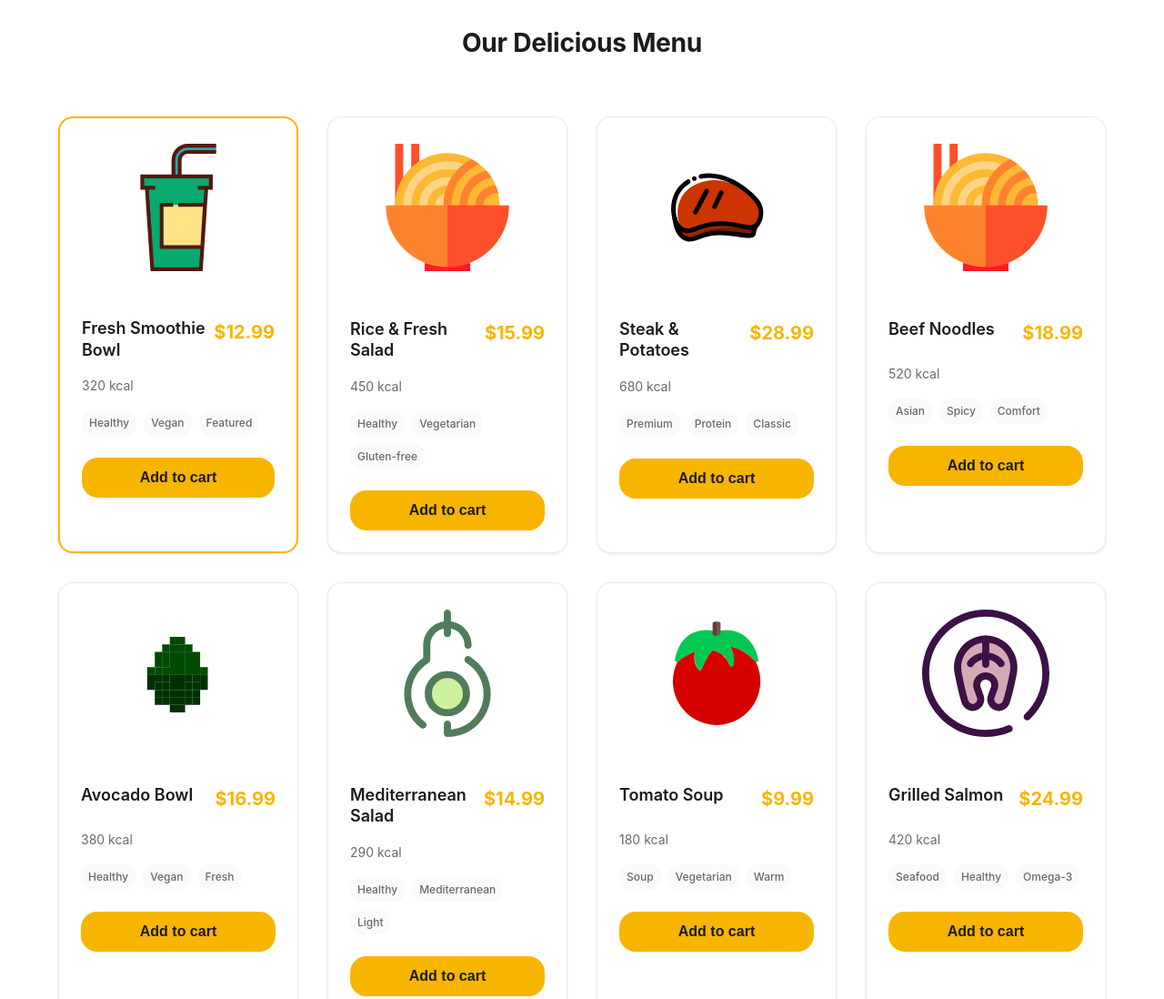
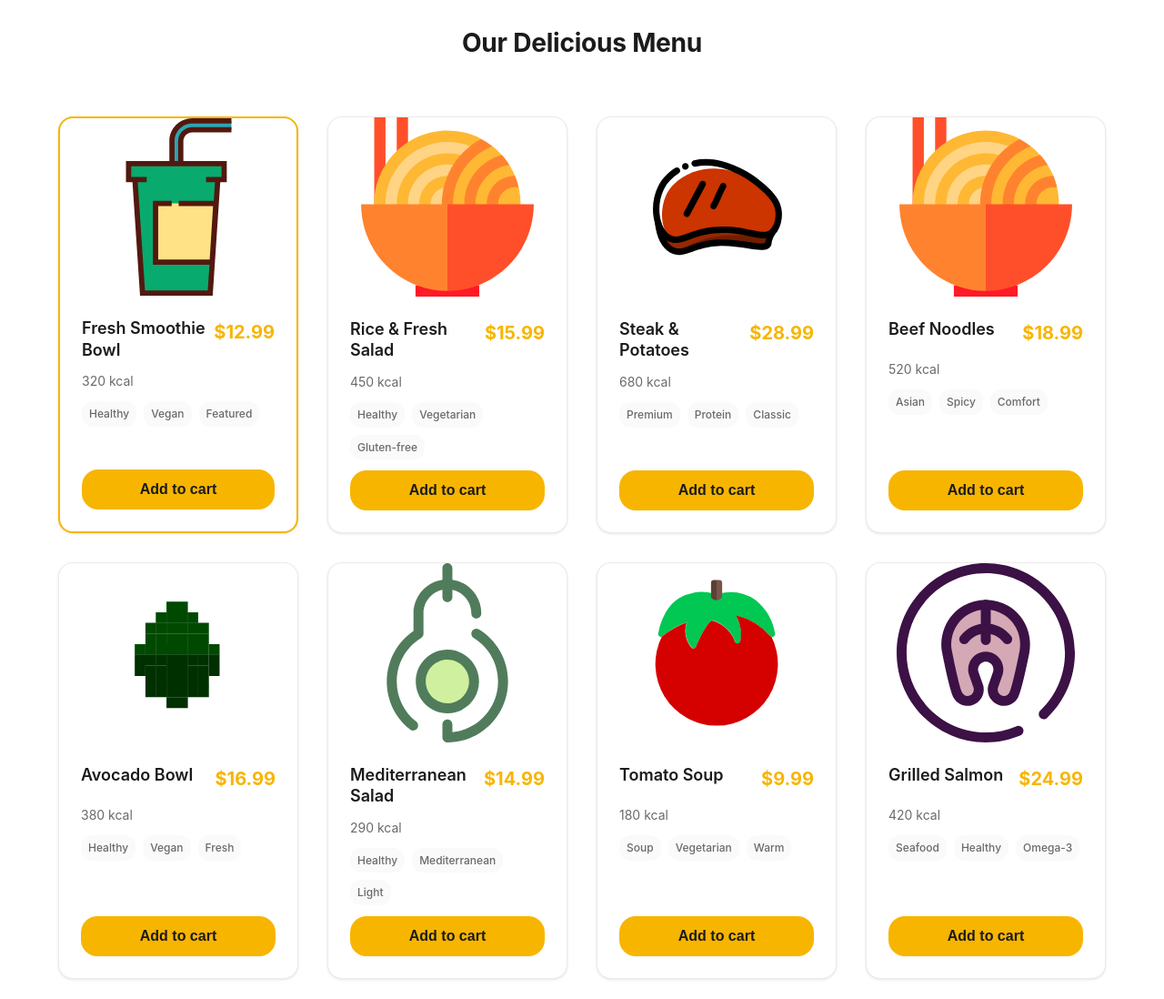
Before and after one commit to mutlukurt/foodfun, a website built with Vite: page index.html in a window 1280 px wide. Shown: the part 2240-3338 px from the top of the page at 91% size. Built offline with nearby package versions, Linux system fonts and the light colour scheme.

Commit message:
ui(menu): equal-height cards and bottom-aligned CTA; clamp titles and stabilize media

```diff
--- a/src/components/MenuCarousel.js
+++ b/src/components/MenuCarousel.js
@@ -100,11 +100,11 @@ export class MenuCarousel {
 
   createMenuCard(item) {
     const card = document.createElement('div');
-    card.className = `menu-card ${item.featured ? 'featured' : ''}`;
+    card.className = `menu-card h-full flex flex-col ${item.featured ? 'featured' : ''}`;
 
     // Image with bundled asset URL
     const imageContainer = document.createElement('div');
-    imageContainer.className = 'menu-card__media';
+    imageContainer.className = 'card-media';
 
     const image = document.createElement('img');
 
@@ -112,7 +112,7 @@ export class MenuCarousel {
     image.src = getAsset(item.image);
 
     image.alt = `Delicious ${item.title.toLowerCase()} - a mouthwatering dish that showcases our culinary expertise`;
-    image.className = 'menu-card__img';
+    image.className = 'w-full h-full object-contain';
     image.loading = 'lazy';
     image.decoding = 'async';
 
@@ -126,14 +126,14 @@ export class MenuCarousel {
 
     // Content
     const content = document.createElement('div');
-    content.className = 'menu-card-content';
+    content.className = 'card-body grow flex flex-col gap-3';
 
     // Header with title and price
     const header = document.createElement('div');
-    header.className = 'menu-card-header';
+    header.className = 'title-price flex items-start justify-between gap-2';
 
     const title = document.createElement('h3');
-    title.className = 'menu-card-title';
+    title.className = 'menu-card-title line-clamp-2';
     title.textContent = item.title;
 
     const price = document.createElement('span');
@@ -145,12 +145,12 @@ export class MenuCarousel {
 
     // Calories
     const calories = document.createElement('p');
-    calories.className = 'menu-card-kcal';
+    calories.className = 'kcal text-sm text-muted-foreground';
     calories.textContent = formatCalories(item.kcal);
 
     // Tags
     const tagsContainer = document.createElement('div');
-    tagsContainer.className = 'menu-card-tags';
+    tagsContainer.className = 'tags flex flex-wrap gap-2';
 
     item.tags.forEach(tag => {
       const tagElement = document.createElement('span');
@@ -161,17 +161,22 @@ export class MenuCarousel {
 
     // CTA Button
     const ctaBtn = document.createElement('button');
-    ctaBtn.className = 'btn btn-primary menu-card-cta';
+    ctaBtn.className = 'btn w-full';
     ctaBtn.textContent = 'Add to cart';
     ctaBtn.addEventListener('click', () => {
       addToCart(item.id);
     });
 
+    // CTA wrapper for bottom alignment
+    const ctaWrapper = document.createElement('div');
+    ctaWrapper.className = 'cta mt-auto';
+    ctaWrapper.appendChild(ctaBtn);
+
     // Assemble content
     content.appendChild(header);
     content.appendChild(calories);
     content.appendChild(tagsContainer);
-    content.appendChild(ctaBtn);
+    content.appendChild(ctaWrapper);
 
     // Assemble card
     card.appendChild(imageContainer);
--- a/src/styles/components.css
+++ b/src/styles/components.css
@@ -419,6 +419,8 @@
   min-height: 200px; /* Prevent collapsing when data unavailable */
 }
 
+
+
 .menu-container h2 {
   text-align: center;
   margin-bottom: var(--space-2xl);
@@ -433,6 +435,7 @@
   display: grid;
   grid-template-columns: repeat(auto-fit, minmax(280px, 1fr));
   gap: var(--space-lg);
+  align-items: stretch;
 }
 
 /* Desktop grid - 4 columns */
@@ -474,6 +477,9 @@
   transition: all var(--transition-normal);
   width: 100%;
   max-width: 100%;
+  display: flex;
+  flex-direction: column;
+  height: 100%;
 }
 
 .menu-card:hover {
@@ -487,35 +493,33 @@
 }
 
 .card-media {
-  aspect-ratio: 4 / 3;
+  aspect-ratio: 4/3;
+  width: 100%;
   overflow: hidden;
   border-radius: var(--radius);
 }
 
-.menu-card__media {
-  aspect-ratio: 4/3;
-  border-radius: var(--radius);
-  overflow: hidden;
-  display: grid;
-  place-items: center;
-}
-
-.menu-card__img {
-  width: clamp(96px, 12vw, 140px);
-  height: clamp(96px, 12vw, 140px);
+.card-media img,
+.card-media svg {
+  width: 100%;
+  height: 100%;
   object-fit: contain;
-  display: block;
-}
-
-.menu-card-content {
+}
+
+.card-body {
   padding: 1.5rem;
-}
-
-.menu-card-header {
+  display: flex;
+  flex-direction: column;
+  gap: 0.75rem;
+  min-height: 0;
+  flex: 1;
+}
+
+.title-price {
   display: flex;
   justify-content: space-between;
   align-items: flex-start;
-  margin-bottom: var(--space-sm);
+  gap: 0.5rem;
 }
 
 .menu-card-title {
@@ -523,6 +527,8 @@
   font-weight: 600;
   color: var(--text);
   margin: 0;
+  flex: 1;
+  min-width: 0;
 }
 
 .menu-card-price {
@@ -531,17 +537,15 @@
   color: var(--brand);
 }
 
-.menu-card-kcal {
+.kcal {
   font-size: 14px;
   color: var(--muted);
-  margin-bottom: var(--space-sm);
-}
-
-.menu-card-tags {
+}
+
+.tags {
   display: flex;
   flex-wrap: wrap;
-  gap: var(--space-xs);
-  margin-bottom: var(--space-md);
+  gap: 0.5rem;
 }
 
 .menu-card-tag {
@@ -553,7 +557,11 @@
   font-weight: 500;
 }
 
-.menu-card-cta {
+.cta {
+  margin-top: auto;
+}
+
+.cta .btn {
   width: 100%;
 }
 
--- a/src/styles/global.css
+++ b/src/styles/global.css
@@ -97,6 +97,38 @@ p, .body {
   width: min(100%, 1200px);
   margin-inline: auto;
   padding-inline: clamp(16px, 4vw, 24px);
+}
+
+/* Line clamping utilities */
+.line-clamp-1 {
+  display: -webkit-box;
+  -webkit-line-clamp: 1;
+  -webkit-box-orient: vertical;
+  overflow: hidden;
+}
+
+.line-clamp-2 {
+  display: -webkit-box;
+  -webkit-line-clamp: 2;
+  -webkit-box-orient: vertical;
+  overflow: hidden;
+}
+
+.line-clamp-3 {
+  display: -webkit-box;
+  -webkit-line-clamp: 3;
+  -webkit-box-orient: vertical;
+  overflow: hidden;
+}
+
+/* Text utilities */
+.text-sm {
+  font-size: 14px;
+  line-height: 1.5;
+}
+
+.text-muted-foreground {
+  color: var(--muted);
 }
 
 .container-wide {
--- a/src/styles/mobile.css
+++ b/src/styles/mobile.css
@@ -200,19 +200,9 @@
     width: 100%;
     max-width: 100%;
     margin: 0;
-  }
-
-  .card-media {
-    aspect-ratio: 4/3;
-    border-radius: var(--radius);
-    overflow: hidden;
-  }
-
-  .menu-card-image {
-    width: 100%;
+    display: flex;
+    flex-direction: column;
     height: 100%;
-    object-fit: contain;
-    display: block;
   }
 
   /* Why us section mobile optimization */
```
Also changed, not shown: dist/index.html.
